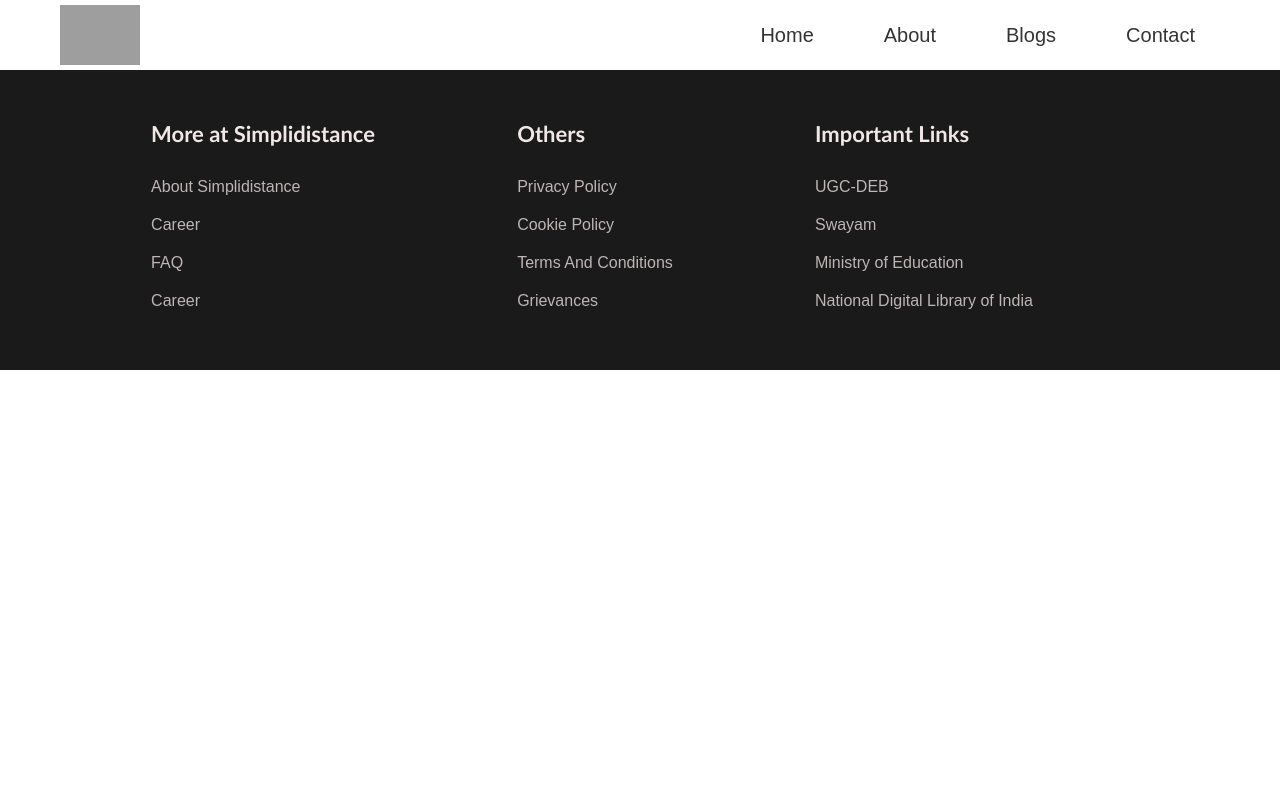
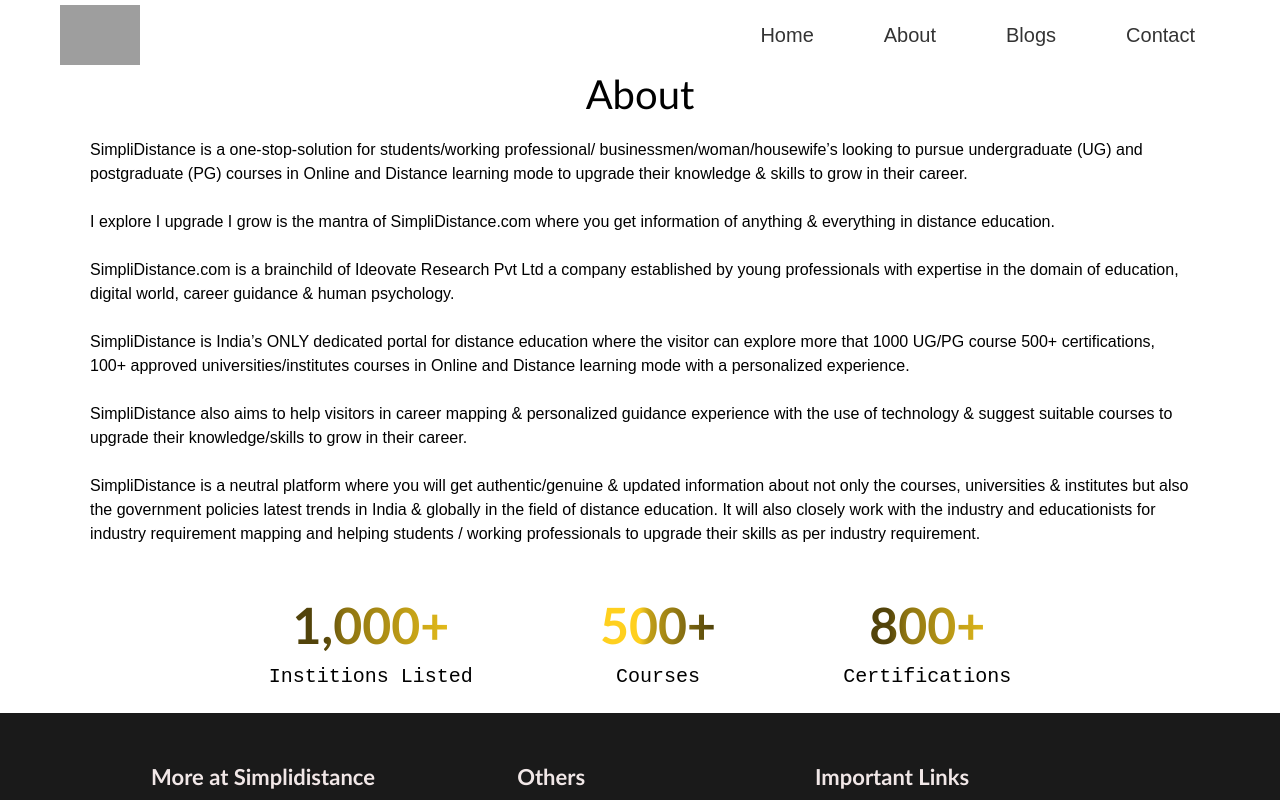
Before and after one commit to codeomi/distance-learning, a React (Create React App) app in the folder frontend/: page /about in a window 1280 px wide. Shown: the top 800 px of the page. Built offline with nearby package versions, Linux system fonts and the light colour scheme; grey boxes are pictures that could not be loaded.

Commit message:
about page done

```diff
--- a/frontend/src/App.js
+++ b/frontend/src/App.js
@@ -6,6 +6,7 @@
 import NewsLetter from "./components/Pages/NewsLetter";
 import BlogsLayout from "./components/Pages/BlogsLayout";
 import CollegePage from "./components/Pages/College.js";
+import About from "./components/Pages/About";
 
 function App() {
   return (
@@ -18,6 +19,7 @@
           <Route exact path="/newsletter/:heading" element={<NewsLetter />} />
           <Route exact path="/blogs" element={<BlogsLayout />} />
           <Route exact path="/college" element={<CollegePage />} />
+          <Route exact path="/about" element={<About />} />
         </Routes>
         <Footer />
       </Router>
--- a/frontend/src/components/Cards/card1.scss
+++ b/frontend/src/components/Cards/card1.scss
@@ -17,6 +17,10 @@
     margin-bottom: 20px;
     font-size: 40px;
     font-weight: 500;
+    background: #52430a;
+    background: linear-gradient(to right, #52430a 27%, #8c7311 37%, #f8cc1d 100%);
+    -webkit-background-clip: text;
+    -webkit-text-fill-color: transparent;
    }
 
    .card-para{
--- /dev/null
+++ b/frontend/src/components/Pages/About.js
@@ -0,0 +1,71 @@
+import React from "react";
+import "./about.scss";
+import CountUp from 'react-countup';
+
+const About = () => {
+  return (
+    <>
+      <div className="about-page">
+        <div className="about-page-container">
+          <div className="about-heading-container">
+            <div className="about-heading">About</div>
+          </div>
+          <div className="about-para-container">
+            <div className="about-para">
+              SimpliDistance is a one-stop-solution for students/working
+              professional/ businessmen/woman/housewife’s looking to pursue
+              undergraduate (UG) and postgraduate (PG) courses in Online and
+              Distance learning mode to upgrade their knowledge & skills to grow
+              in their career. <br /> <br />
+              I explore I upgrade I grow is the mantra of SimpliDistance.com
+              where you get information of anything & everything in distance
+              education.
+              <br /> <br />
+              SimpliDistance.com is a brainchild of Ideovate Research Pvt Ltd a
+              company established by young professionals with expertise in the
+              domain of education, digital world, career guidance & human
+              psychology.
+              <br /> <br />
+              SimpliDistance is India’s ONLY dedicated portal for distance
+              education where the visitor can explore more that 1000 UG/PG
+              course 500+ certifications, 100+ approved universities/institutes
+              courses in Online and Distance learning mode with a personalized
+              experience.
+              <br /> <br />
+              SimpliDistance also aims to help visitors in career mapping &
+              personalized guidance experience with the use of technology &
+              suggest suitable courses to upgrade their knowledge/skills to grow
+              in their career.
+              <br /> <br />
+              SimpliDistance is a neutral platform where you will get
+              authentic/genuine & updated information about not only the
+              courses, universities & institutes but also the government
+              policies latest trends in India & globally in the field of
+              distance education. It will also closely work with the industry
+              and educationists for industry requirement mapping and helping
+              students / working professionals to upgrade their skills as per
+              industry requirement.
+              <br /> <br />
+            </div>
+          </div>
+          <div className="countdown-container-main">
+            <div className="countdown-container">
+              <div className="countdown"><CountUp duration={3} end={1000} />+</div>
+              <div className="countdown-text">Institions Listed</div>
+            </div>
+            <div className="countdown-container ">
+              <div className="countdown yellow"><CountUp duration={3} end={500} />+</div>
+              <div className="countdown-text">Courses</div>
+            </div>
+            <div className="countdown-container">
+              <div className="countdown"><CountUp duration={3} end={800} />+</div>
+              <div className="countdown-text">Certifications</div>
+            </div>
+          </div>
+        </div>
+      </div>
+    </>
+  );
+};
+
+export default About;
--- /dev/null
+++ b/frontend/src/components/Pages/about.scss
@@ -0,0 +1,58 @@
+@import "../styles/variables.scss";
+
+.about-page {
+  text-align: center;
+}
+
+.about-page-container {
+  display: flex;
+  flex-direction: column;
+  justify-content: center;
+  align-items: center;
+  width: 1100px;
+  //    background-color: aqua;
+  margin: auto;
+}
+
+.about-heading {
+  @include heading-3();
+  margin-bottom: 20px;
+}
+
+.about-para {
+  @include para();
+  text-align: start;
+}
+
+.countdown-container-main {
+  width: 58vw;
+
+  display: flex;
+  flex-direction: row;
+  justify-content: space-between;
+  margin-top: 25px;
+  margin-bottom: 25px;
+}
+
+.countdown {
+  font-family: $heading-font;
+  font-size: 50px;
+  font-weight: 800;
+  background: #52430a;
+  background: linear-gradient(to right, #52430a 27%, #8c7311 37%, #f8cc1d 100%);
+  -webkit-background-clip: text;
+  -webkit-text-fill-color: transparent;
+}
+
+.yellow {
+  background: #ffd01f;
+  background: linear-gradient(to right, #ffd01f 34%, #c29f18 42%, #4d400a 100%);
+  -webkit-background-clip: text;
+  -webkit-text-fill-color: transparent;
+}
+
+.countdown-text{
+  font-family: $card-font;
+  font-size: 20px;
+  margin-top: 10px;
+}
```
